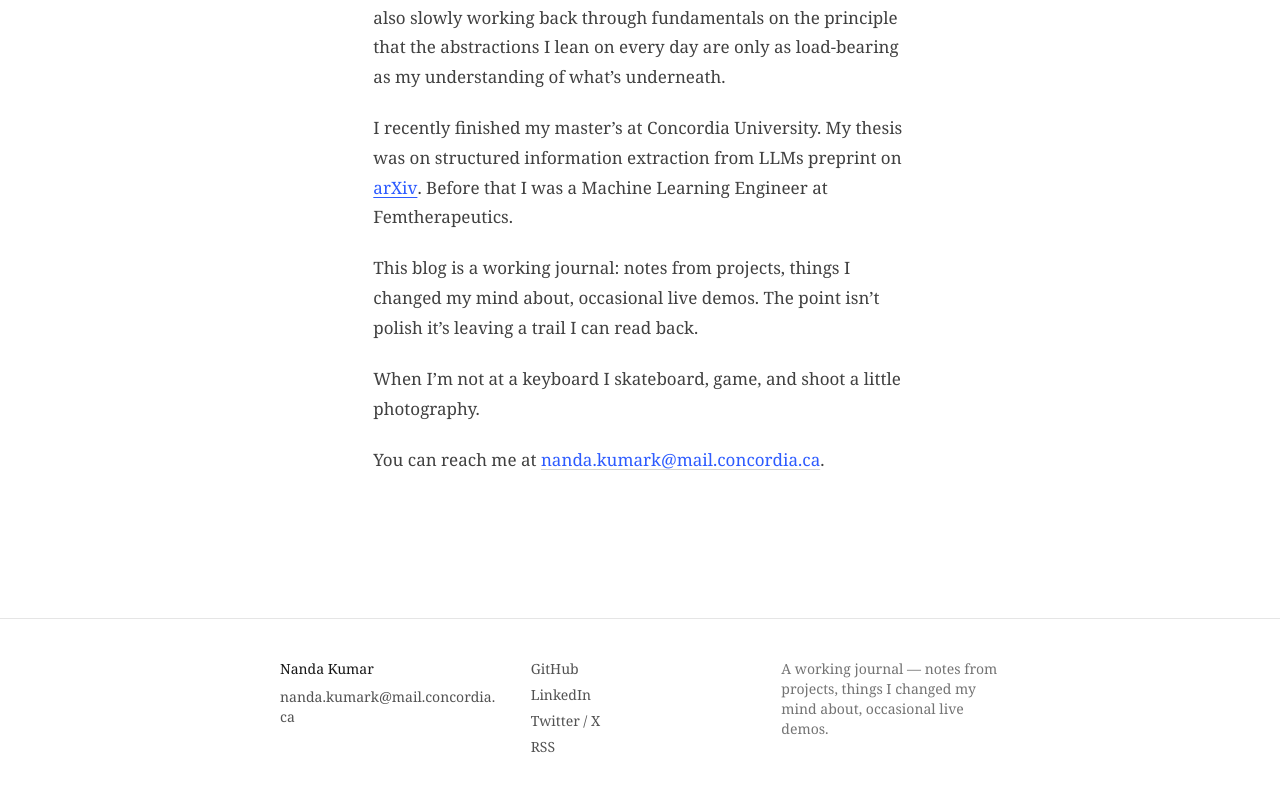
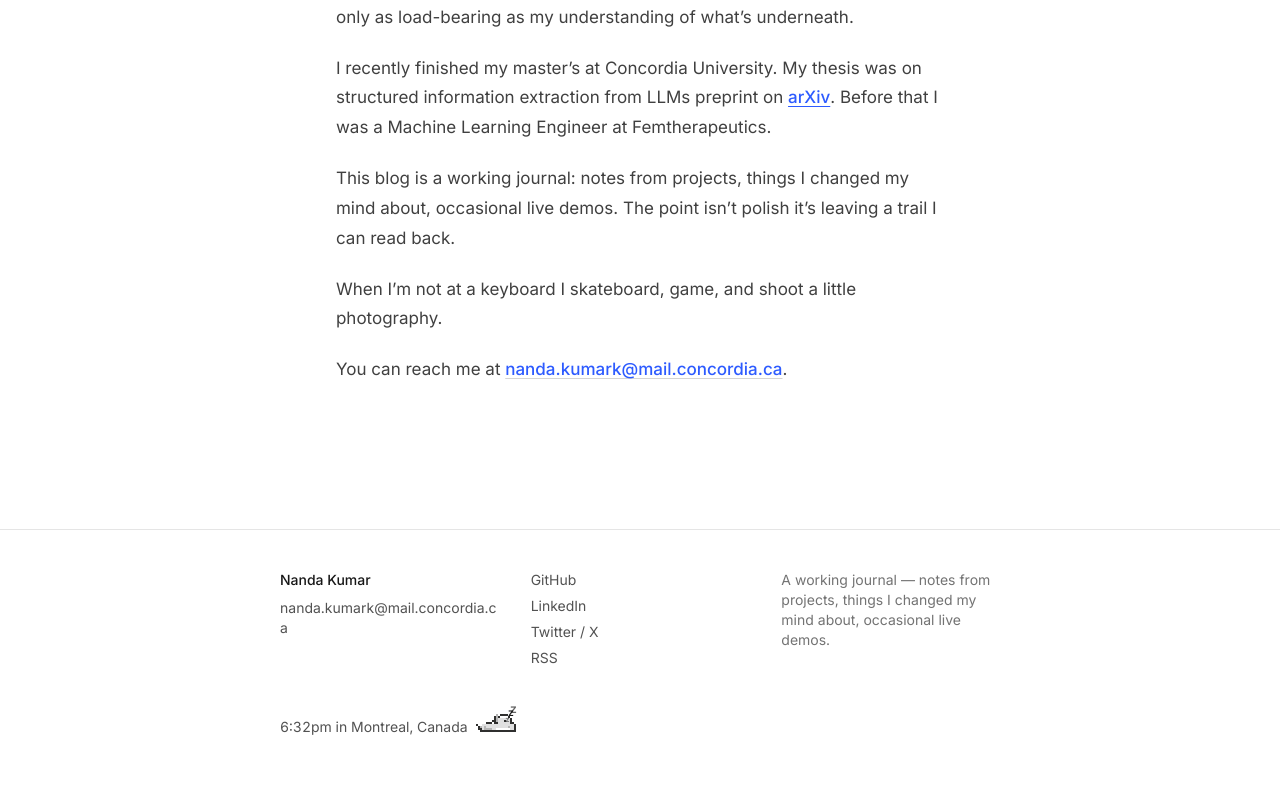
Before and after one commit to parzival1l/parzival1l.github.io, a Next.js app: page /about in a window 1280 px wide. Shown: the part 568-1360 px from the top of the page. After the commit the page ends 1337 px from the top, so only its background shows below. Built offline with nearby package versions, Linux system fonts and the light colour scheme.

Commit message:
Add post table of contents and local-time dog badge

```diff
--- a/app/blog/[slug]/page.tsx
+++ b/app/blog/[slug]/page.tsx
@@ -6,7 +6,8 @@
 
 import { notFound } from 'next/navigation'
 import { MDXRemote } from 'next-mdx-remote/rsc'
-import { getAllPosts, getPostBySlug } from '@/lib/posts'
+import rehypeSlug from 'rehype-slug'
+import { getAllPosts, getPostBySlug, getPostHeadings } from '@/lib/posts'
 import { PostLayout } from '@/components/post-layout'
 
 export function generateStaticParams() {
@@ -42,8 +43,14 @@ export default async function PostPage({
       title={post.frontmatter.title}
       date={post.frontmatter.date}
       category={post.frontmatter.categories?.[0]}
+      // rehype-slug ids the rendered headings so the TOC anchors resolve;
+      // getPostHeadings reproduces the same slugs from the markdown source.
+      headings={getPostHeadings(post.content)}
     >
-      <MDXRemote source={post.content} />
+      <MDXRemote
+        source={post.content}
+        options={{ mdxOptions: { rehypePlugins: [rehypeSlug] } }}
+      />
     </PostLayout>
   )
 }
--- a/app/globals.css
+++ b/app/globals.css
@@ -8,8 +8,13 @@
 @theme {
   --font-serif:
     ui-serif, Georgia, Cambria, "Times New Roman", Times, serif;
+  /* next/font sets --font-inter / --font-geist-mono on <html> (see
+     app/layout.tsx); fallbacks keep the site usable while fonts load. */
   --font-sans:
-    ui-sans-serif, system-ui, -apple-system, "Segoe UI", Roboto, sans-serif;
+    var(--font-inter), ui-sans-serif, system-ui, -apple-system, "Segoe UI",
+    Roboto, sans-serif;
+  --font-mono:
+    var(--font-geist-mono), ui-monospace, SFMono-Regular, Menlo, monospace;
   --color-accent: #2d5bff;
 }
 
@@ -35,14 +40,27 @@
 }
 
 html {
-  font-family: var(--font-serif);
+  font-family: var(--font-sans);
   color: var(--fg);
   background: var(--bg);
+  scroll-behavior: smooth;
   -webkit-font-smoothing: antialiased;
   text-rendering: optimizeLegibility;
   transition:
     background-color 160ms ease,
     color 160ms ease;
+}
+
+/* Anchor jumps from the table of contents should land below the header,
+   and honor users who ask for no animation. */
+.prose :is(h2, h3) {
+  scroll-margin-top: 4.5rem;
+}
+
+@media (prefers-reduced-motion: reduce) {
+  html {
+    scroll-behavior: auto;
+  }
 }
 
 /* Tighten the prose plugin's defaults: link color uses our accent, slightly
@@ -73,3 +91,58 @@ html {
 .dark .prose img {
   outline: 1px solid rgba(255, 255, 255, 0.12);
 }
+
+/* Sleeping-dog sprite for the local-time footer badge. 128x64 sheet with
+   4 breathing frames per row (public/dog.png); mechanics mirror the classic
+   CSS pixel-cat: a 40x24 window, steps() frame animation, floating z's. */
+.dog {
+  width: 40px;
+  height: 24px;
+  image-rendering: pixelated;
+  background-image: url(/dog.png);
+  background-position-x: -12px;
+  background-repeat: no-repeat;
+  background-size: 256px 128px;
+  flex: none;
+}
+
+.dog-dodo {
+  background-position-y: -104px;
+  animation: 1.8s steps(4, end) infinite dog-4-images;
+}
+
+.dog-z {
+  opacity: 0;
+  animation: 3.2s ease-out infinite dog-z;
+  animation-delay: calc(var(--rang) * 1.05s);
+}
+
+@keyframes dog-4-images {
+  to {
+    background-position-x: -268px;
+  }
+}
+
+@keyframes dog-z {
+  0% {
+    opacity: 0;
+    transform: translate(0) scale(0.6);
+  }
+  22% {
+    opacity: 1;
+  }
+  68% {
+    opacity: 1;
+  }
+  100% {
+    opacity: 0;
+    transform: translate(8px, -14px) scale(1.15);
+  }
+}
+
+@media (prefers-reduced-motion: reduce) {
+  .dog-dodo,
+  .dog-z {
+    animation: none;
+  }
+}
--- a/app/layout.tsx
+++ b/app/layout.tsx
@@ -1,7 +1,18 @@
 import type { Metadata, Viewport } from 'next'
+import { Inter, Geist_Mono } from 'next/font/google'
 import { SiteHeader } from '@/components/site-header'
 import { SiteFooter } from '@/components/site-footer'
 import './globals.css'
+
+const inter = Inter({
+  subsets: ['latin'],
+  variable: '--font-inter',
+})
+
+const geistMono = Geist_Mono({
+  subsets: ['latin'],
+  variable: '--font-geist-mono',
+})
 
 export const metadata: Metadata = {
   title: {
@@ -29,7 +40,11 @@ export default function RootLayout({
   children: React.ReactNode
 }) {
   return (
-    <html lang="en" suppressHydrationWarning>
+    <html
+      lang="en"
+      suppressHydrationWarning
+      className={`${inter.variable} ${geistMono.variable}`}
+    >
       <body className="flex min-h-screen flex-col">
         <script dangerouslySetInnerHTML={{ __html: themeScript }} />
         <SiteHeader />
--- /dev/null
+++ b/components/local-clock.tsx
@@ -0,0 +1,55 @@
+'use client'
+
+import { useEffect, useState } from 'react'
+
+/** Montreal local time, e.g. "11:52pm" (America/Toronto). */
+function montrealTime(): string {
+  return new Intl.DateTimeFormat('en-US', {
+    hour: 'numeric',
+    minute: '2-digit',
+    hour12: true,
+    timeZone: 'America/Toronto',
+  })
+    .format(new Date())
+    .toLowerCase()
+    .replace(/\s/g, '')
+}
+
+/**
+ * "11:52pm in Montreal, Canada" next to a sleeping pixel dog with floating
+ * z's. Renders the time only after hydration so the server HTML never
+ * mismatches the reader's clock.
+ */
+export function LocalClock() {
+  const [time, setTime] = useState<string | null>(null)
+
+  useEffect(() => {
+    setTime(montrealTime())
+    const id = setInterval(() => setTime(montrealTime()), 10_000)
+    return () => clearInterval(id)
+  }, [])
+
+  return (
+    <p
+      className={`flex items-baseline gap-2 text-sm tabular-nums text-neutral-600 transition-opacity duration-300 ease-out ${
+        time ? 'opacity-100' : 'opacity-0'
+      }`}
+    >
+      <span>{time ? `${time} in Montreal, Canada` : ' '}</span>
+      <span aria-hidden="true" className="relative inline-flex items-baseline">
+        <span className="dog dog-dodo" />
+        <span className="pointer-events-none absolute bottom-4 left-[27px]">
+          {[0, 1, 2].map((i) => (
+            <span
+              key={i}
+              className="dog-z absolute text-[11px] font-semibold leading-none text-neutral-900"
+              style={{ '--rang': i } as React.CSSProperties}
+            >
+              z
+            </span>
+          ))}
+        </span>
+      </span>
+    </p>
+  )
+}
--- a/components/post-layout.tsx
+++ b/components/post-layout.tsx
@@ -1,19 +1,24 @@
 import type { ReactNode } from 'react'
 import { formatDate } from '@/lib/format'
+import type { PostHeading } from '@/lib/posts'
+import { PostToc } from '@/components/post-toc'
 
 export function PostLayout({
   title,
   date,
   category,
+  headings = [],
   children,
 }: {
   title: string
   date: string
   category?: string
+  headings?: PostHeading[]
   children: ReactNode
 }) {
   return (
     <article className="mx-auto max-w-prose px-6 py-16">
+      {headings.length >= 2 ? <PostToc headings={headings} /> : null}
       <header className="mb-10">
         <h1 className="text-3xl font-medium leading-tight text-neutral-900">
           {title}
--- /dev/null
+++ b/components/post-toc.tsx
@@ -0,0 +1,87 @@
+'use client'
+
+import { useEffect, useState } from 'react'
+import type { PostHeading } from '@/lib/posts'
+
+/**
+ * Left-rail table of contents. Each entry renders as a short line ("baton");
+ * hovering or tabbing into the rail fades the lines out and the section
+ * titles in. h2 entries get a long line, h3 a short one. A scroll listener
+ * marks the section currently being read as active (darkest line/title).
+ *
+ * Hidden below the xl breakpoint: narrower screens keep the plain article.
+ */
+export function PostToc({ headings }: { headings: PostHeading[] }) {
+  const [activeId, setActiveId] = useState<string | null>(null)
+
+  useEffect(() => {
+    const elements = headings
+      .map((h) => document.getElementById(h.id))
+      .filter((el): el is HTMLElement => el !== null)
+    if (elements.length === 0) return
+
+    const update = () => {
+      // The active section is the last heading above the reading line
+      // (~25% down the viewport). Above the first heading, fall back to the
+      // first entry so the rail always has one highlighted line.
+      const readingLine = window.scrollY + window.innerHeight * 0.25
+      let current: string | null = elements[0].id
+      for (const el of elements) {
+        const top = el.getBoundingClientRect().top + window.scrollY
+        if (top <= readingLine) current = el.id
+        else break
+      }
+      // At the very bottom of the page, pin the last section as active.
+      const atBottom =
+        window.innerHeight + window.scrollY >=
+        document.documentElement.scrollHeight - 2
+      setActiveId(atBottom ? elements[elements.length - 1].id : current)
+    }
+
+    update()
+    window.addEventListener('scroll', update, { passive: true })
+    window.addEventListener('resize', update)
+    return () => {
+      window.removeEventListener('scroll', update)
+      window.removeEventListener('resize', update)
+    }
+  }, [headings])
+
+  return (
+    <nav
+      aria-label="Table of contents"
+      className="group/toc fixed top-1/2 left-8 hidden max-h-[calc(100vh-6rem)] w-60 -translate-y-1/2 overflow-y-auto xl:block"
+    >
+      <div className="flex flex-col">
+        {headings.map((h) => {
+          const active = h.id === activeId
+          return (
+            <a
+              key={h.id}
+              href={`#${h.id}`}
+              data-active={active || undefined}
+              className="group/item relative flex h-6 items-center rounded-lg px-4 transition-colors duration-200 ease-out hover:bg-neutral-200"
+            >
+              {/* Baton: visible at rest, fades out when the rail is explored */}
+              <span className="flex w-[22px] shrink-0 items-center transition-opacity duration-200 ease-out group-hover/toc:opacity-0 group-focus-within/toc:opacity-0">
+                <span
+                  className={`h-[1.5px] shrink-0 rounded-full transition-colors duration-200 ease-out ${
+                    h.level === 3 ? 'w-3' : 'w-[22px]'
+                  } ${active ? 'bg-neutral-900' : 'bg-neutral-400'}`}
+                />
+              </span>
+              {/* Title: fades in on rail hover/focus */}
+              <span
+                className={`absolute inset-x-4 top-1/2 -translate-y-1/2 truncate text-[13px] opacity-0 transition-[opacity,color] duration-200 ease-out group-hover/toc:opacity-100 group-focus-within/toc:opacity-100 ${
+                  active ? 'text-neutral-900' : 'text-neutral-600 group-hover/item:text-neutral-900'
+                }`}
+              >
+                {h.text}
+              </span>
+            </a>
+          )
+        })}
+      </div>
+    </nav>
+  )
+}
--- a/components/site-footer.tsx
+++ b/components/site-footer.tsx
@@ -1,3 +1,5 @@
+import { LocalClock } from '@/components/local-clock'
+
 export function SiteFooter() {
   return (
     <footer className="mt-20 border-t border-neutral-200">
@@ -44,6 +46,9 @@ export function SiteFooter() {
           about, occasional live demos.
         </p>
       </div>
+      <div className="mx-auto max-w-3xl px-6 pb-8">
+        <LocalClock />
+      </div>
     </footer>
   )
 }
--- a/package.json
+++ b/package.json
@@ -12,12 +12,14 @@
     "@mdx-js/loader": "^3.1.1",
     "@mdx-js/react": "^3.1.1",
     "@next/mdx": "^16.2.4",
+    "github-slugger": "^2.0.0",
     "gray-matter": "^4.0.3",
     "js-yaml": "^5.2.3",
     "next": "^16.2.4",
     "next-mdx-remote": "^6.0.0",
     "react": "^19.2.5",
-    "react-dom": "^19.2.5"
+    "react-dom": "^19.2.5",
+    "rehype-slug": "^6.0.0"
   },
   "devDependencies": {
     "@tailwindcss/postcss": "^4.2.4",
```
Also changed, not shown: lib/posts.ts (+44 -0 lines), public/dog.png (added), 1 other file (tests, documents, lock files or other folders).
